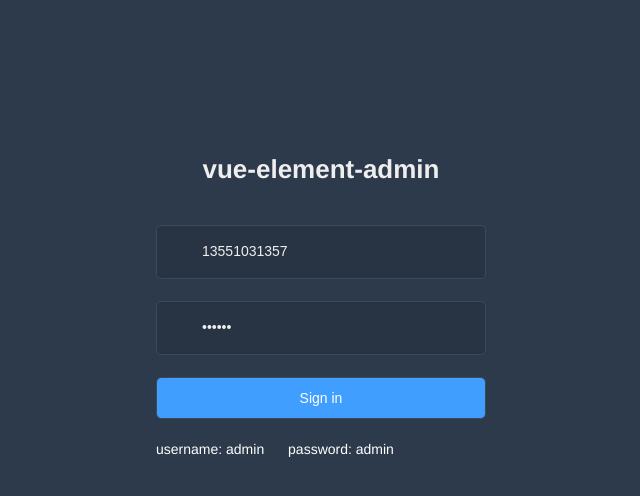
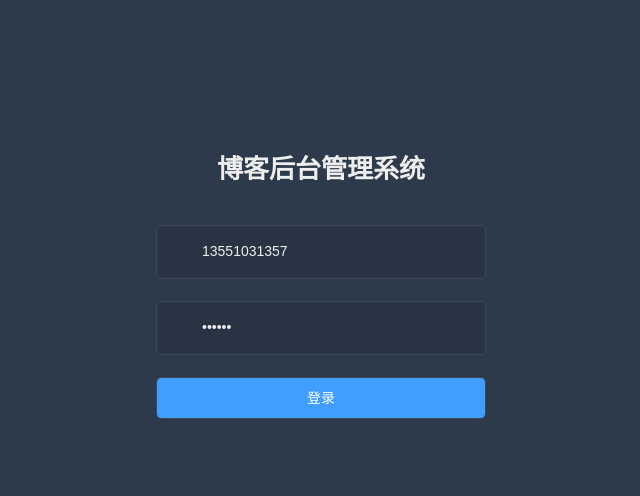
Before and after one commit to Liderj/blog_admin, a Vue app: page /#/login in a window 1280 px wide. Shown: the top 496 px of the page, without its empty margins (319-959 px from the left). Built offline with nearby package versions, Linux system fonts and the light colour scheme.

Commit message:
设置axios错误拦截

```diff
--- a/index.html
+++ b/index.html
@@ -1,12 +1,15 @@
 <!DOCTYPE html>
 <html>
+
 <head>
   <meta charset="utf-8">
   <meta name="viewport" content="width=device-width,initial-scale=1.0">
-    <title>vue-admin-template</title>
+  <title>博客后台管理系统</title>
 </head>
+
 <body>
   <div id="app"></div>
   <!-- built files will be auto injected -->
 </body>
+
 </html>
--- a/src/utils/request.js
+++ b/src/utils/request.js
@@ -1,66 +1,69 @@
-import axios from 'axios'
-import { Message, MessageBox } from 'element-ui'
-import store from '../store'
-import { getToken } from '@/utils/auth'
+import axios from "axios";
+import { Message, MessageBox } from "element-ui";
+import store from "../store";
+import { getToken } from "@/utils/auth";
 
 // 创建axios实例
 const service = axios.create({
   baseURL: process.env.BASE_API, // api的base_url
   timeout: 15000 // 请求超时时间
-})
+});
 
 // request拦截器
-service.interceptors.request.use(config => {
-  if (store.getters.token) {
-    config.headers['X-Token'] = getToken() // 让每个请求携带自定义token 请根据实际情况自行修改
+service.interceptors.request.use(
+  config => {
+    if (store.getters.token) {
+      config.headers["X-Token"] = getToken(); // 让每个请求携带自定义token 请根据实际情况自行修改
+    }
+    return config;
+  },
+  error => {
+    // Do something with request error
+    console.log(error); // for debug
+    Promise.reject(error);
   }
-  return config
-}, error => {
-  // Do something with request error
-  console.log(error) // for debug
-  Promise.reject(error)
-})
+);
 
 // respone拦截器
 service.interceptors.response.use(
   response => {
-  /**
-  * code为非20000是抛错 可结合自己业务进行修改
-  */
-    const res = response.data
-    if (res.code !== 20000) {
+    /**
+     * code为非0是抛错 可结合自己业务进行修改
+     */
+    const res = response.data;
+    if (res.code !== 200) {
       Message({
-        message: res.message,
-        type: 'error',
+        message: res.error,
+        type: "error",
         duration: 5 * 1000
-      })
+      });
 
-      // 50008:非法的token; 50012:其他客户端登录了;  50014:Token 过期了;
-      if (res.code === 50008 || res.code === 50012 || res.code === 50014) {
-        MessageBox.confirm('你已被登出，可以取消继续留在该页面，或者重新登录', '确定登出', {
-          confirmButtonText: '重新登录',
-          cancelButtonText: '取消',
-          type: 'warning'
+      // 520:Token 过期了;
+      if (res.code === 520) {
+        MessageBox.confirm("登录已超时，重新登录", {
+          confirmButtonText: "重新登录",
+          cancelButtonText: "取消",
+          type: "warning"
         }).then(() => {
-          store.dispatch('FedLogOut').then(() => {
-            location.reload()// 为了重新实例化vue-router对象 避免bug
-          })
-        })
+          store.dispatch("FedLogOut").then(() => {
+            location.reload(); // 为了重新实例化vue-router对象 避免bug
+          });
+        });
       }
-      return Promise.reject('error')
+      return Promise.reject("error");
     } else {
-      return response.data
+      return response.data;
     }
   },
   error => {
-    console.log('err' + error)// for debug
+    console.log("err" + error); // for debug
     Message({
       message: error.message,
-      type: 'error',
+      type: "error",
       duration: 5 * 1000
-    })
-    return Promise.reject(error)
+    });
+    return Promise.reject(error);
   }
-)
+);
 
-export default service
+export default service;
--- a/src/views/login/index.vue
+++ b/src/views/login/index.vue
@@ -2,7 +2,7 @@
   <div class="login-container">
     <el-form autoComplete="on" :model="loginForm" :rules="loginRules" ref="loginForm" label-position="left" label-width="0px"
       class="card-box login-form">
-      <h3 class="title">vue-element-admin</h3>
+      <h3 class="title">博客后台管理系统</h3>
       <el-form-item prop="username">
         <span class="svg-container svg-container_login">
           <svg-icon icon-class="user" />
@@ -19,13 +19,10 @@
       </el-form-item>
       <el-form-item>
         <el-button type="primary" style="width:100%;" :loading="loading" @click.native.prevent="handleLogin">
-          Sign in
+          登录
         </el-button>
       </el-form-item>
-      <div class="tips">
-        <span style="margin-right:20px;">username: admin</span>
-        <span> password: admin</span>
-      </div>
+
     </el-form>
   </div>
 </template>
```
Lines whose indentation alone changed are shown as unchanged.
